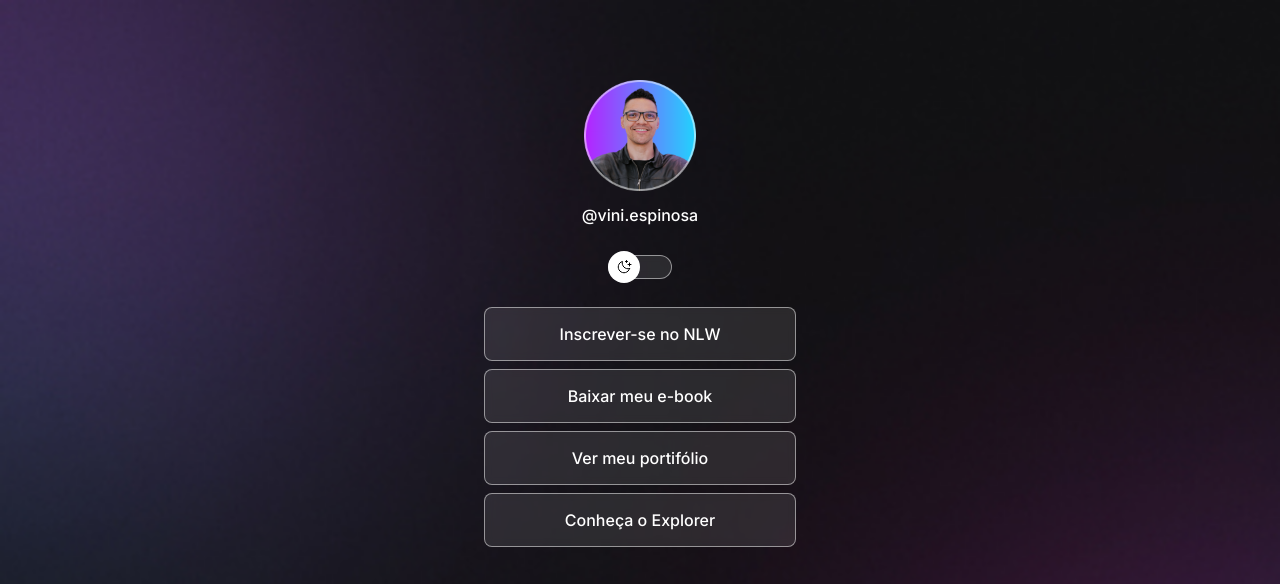
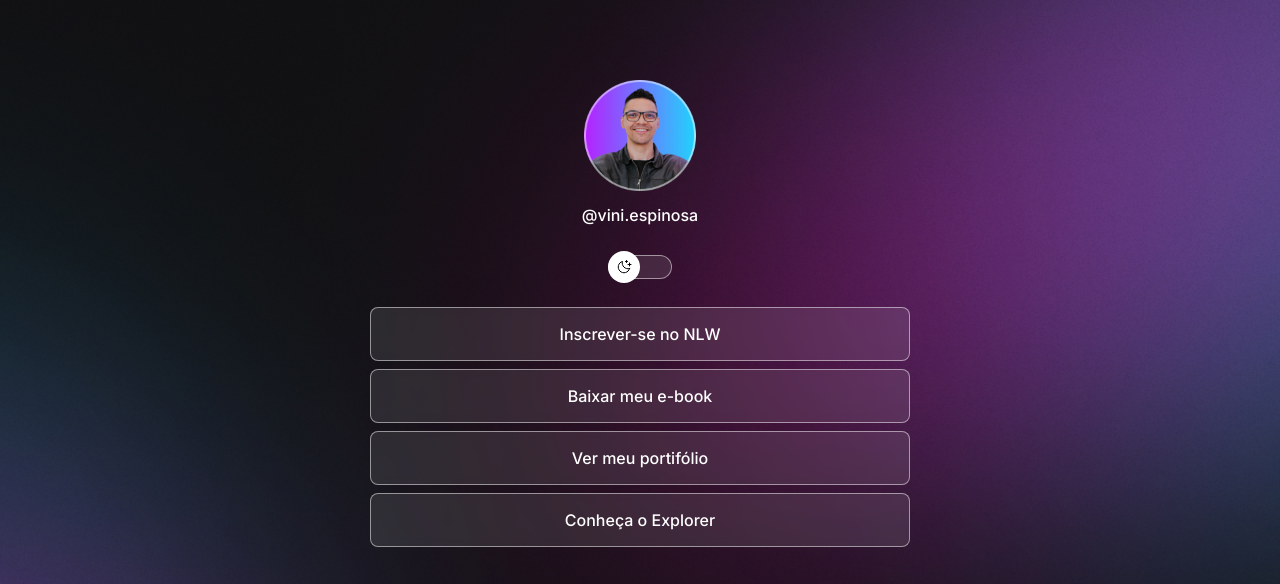
Before and after one commit to ViniEspinosaDev/DevLinks, a plain HTML site: page index.html in a window 1280 px wide. Shown: the top 584 px of the page. Drawn offline with nearby package versions, Linux system fonts and the light colour scheme.

Commit message:
DevLinks: Add media queries

```diff
--- a/style.css
+++ b/style.css
@@ -31,6 +31,7 @@ body {
   background-repeat: no-repeat;
   background-position: top center;
   background-size: cover;
+  height: 100vh;
 }
 
 body * {
@@ -39,7 +40,8 @@ body * {
 }
 
 #container {
-  width: 360px;
+  width: 100%;
+  max-width: 588px;
   margin: 56px auto 0px;
   padding: 0 24px;
 }
@@ -155,3 +157,14 @@ footer {
   text-align: center;
   font-size: 14px;
 }
+
+/* media queries */
+@media (min-width: 700px) {
+  :root {
+    --background-url: url(./assets/bg-desktop.jpg);
+  }
+
+  .light {
+    --background-url: url(./assets/bg-desktop-light.jpg);
+  }
+}
```
